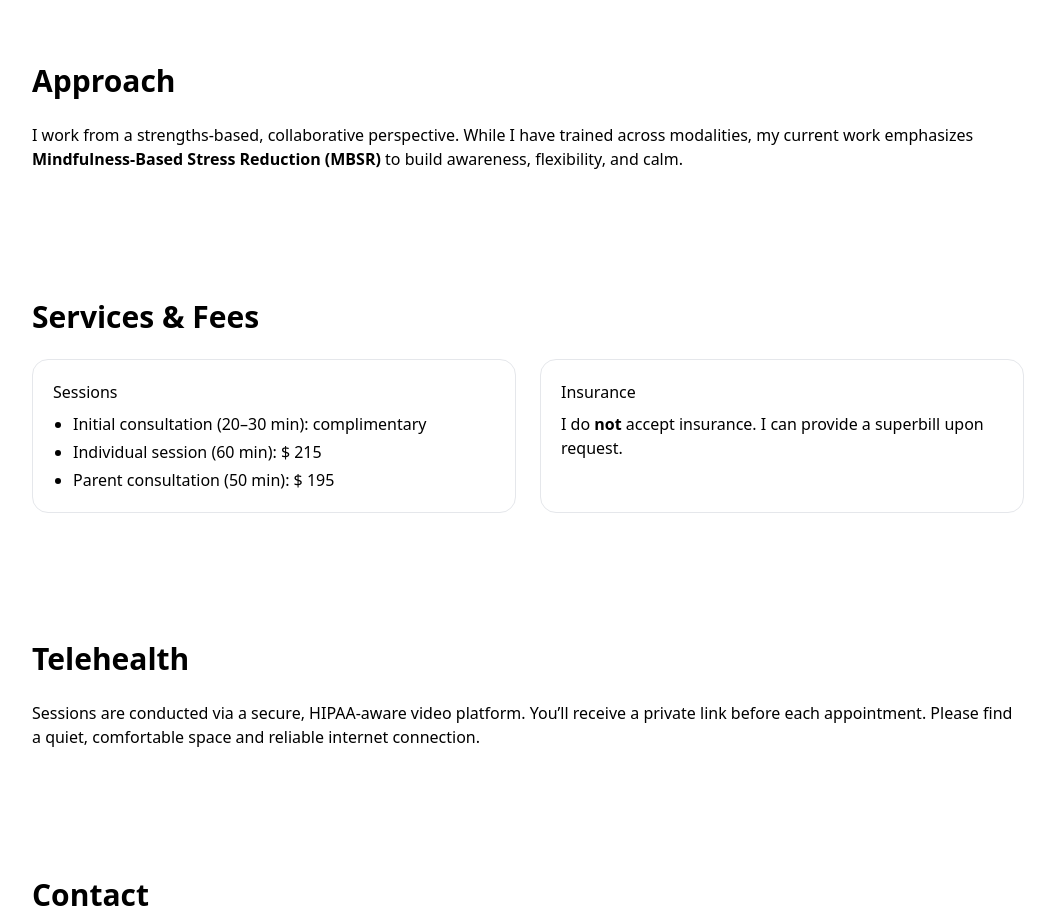
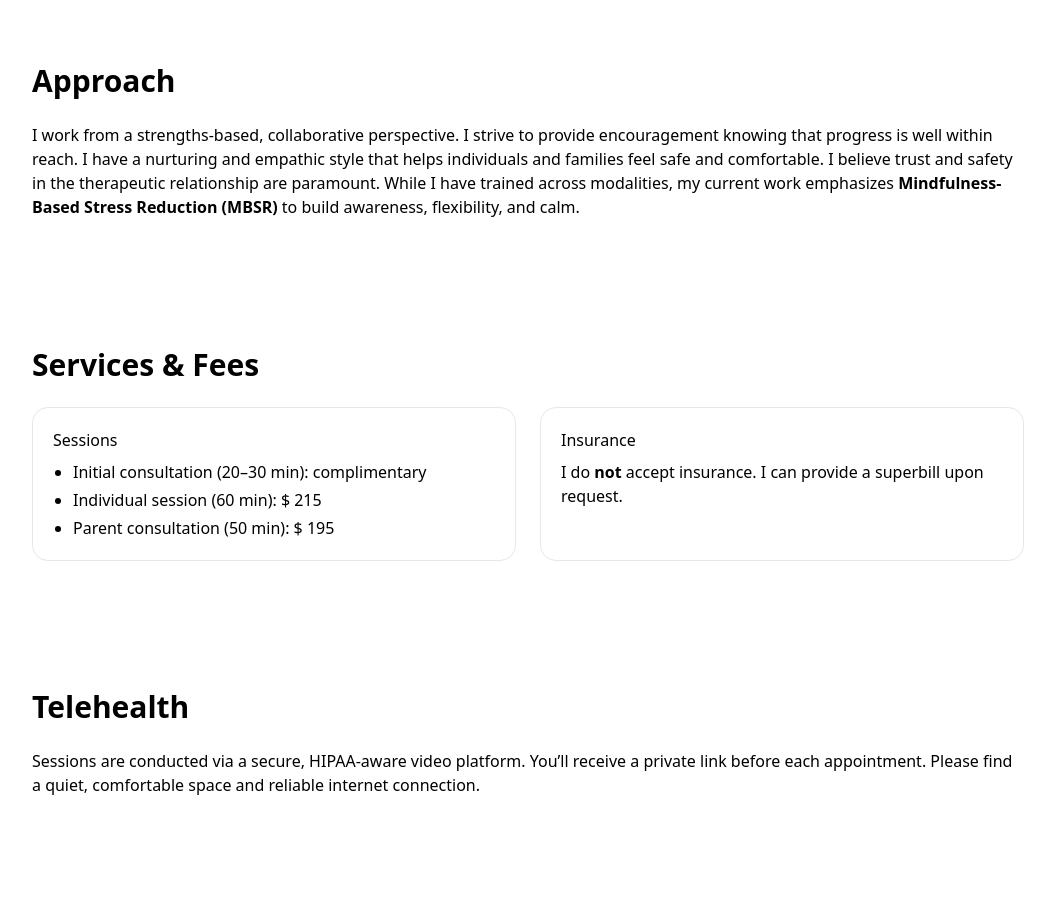
Before and after one commit to mbdiamo/therapy-site, a React (Vite) app: page / in a window 1280 px wide. Shown: the part 1580-2500 px from the top of the page, without its empty margins (112-1167 px from the left). Built offline with nearby package versions, Linux system fonts and the light colour scheme.

Commit message:
Update App.jsx

```diff
--- a/src/App.jsx
+++ b/src/App.jsx
@@ -135,11 +135,14 @@ export default function App() {
       </Section>
 
       <Section id="approach" title="Approach">
-        <p>
-          I work from a strengths-based, collaborative perspective. While I have trained across modalities, my current work emphasizes
-          <strong> Mindfulness-Based Stress Reduction (MBSR)</strong> to build awareness, flexibility, and calm.
-        </p>
-      </Section>
+  <p>
+    I work from a strengths-based, collaborative perspective. I strive to provide encouragement knowing that progress is well within reach.
+    I have a nurturing and empathic style that helps individuals and families feel safe and comfortable.
+    I believe trust and safety in the therapeutic relationship are paramount.
+    While I have trained across modalities, my current work emphasizes
+    <strong> Mindfulness-Based Stress Reduction (MBSR)</strong> to build awareness, flexibility, and calm.
+  </p>
+</Section>
 
       <Section id="services" title="Services & Fees">
         <div className="grid md:grid-cols-2 gap-6 not-prose">
```
